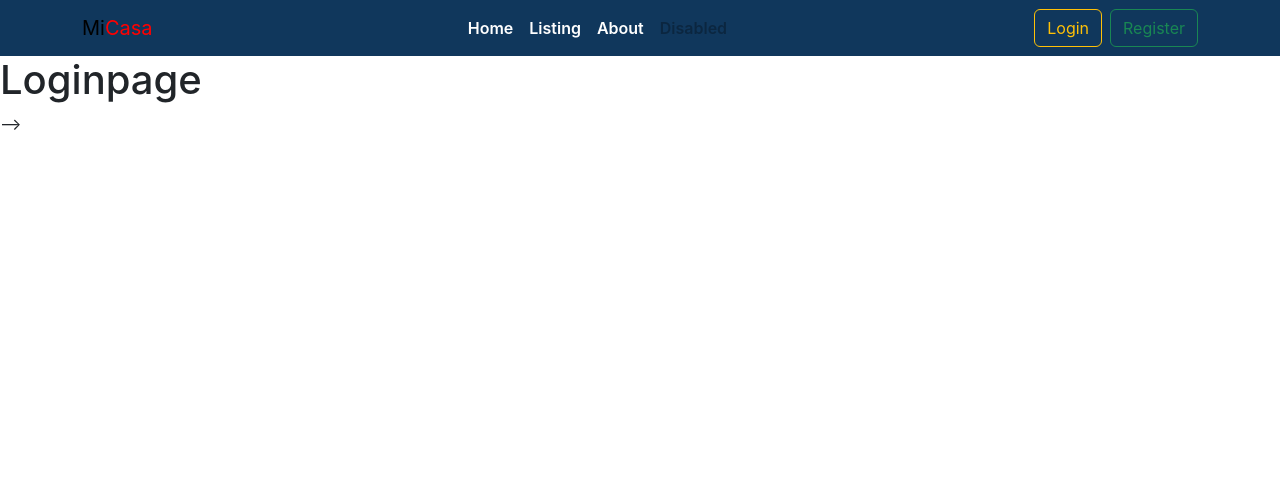
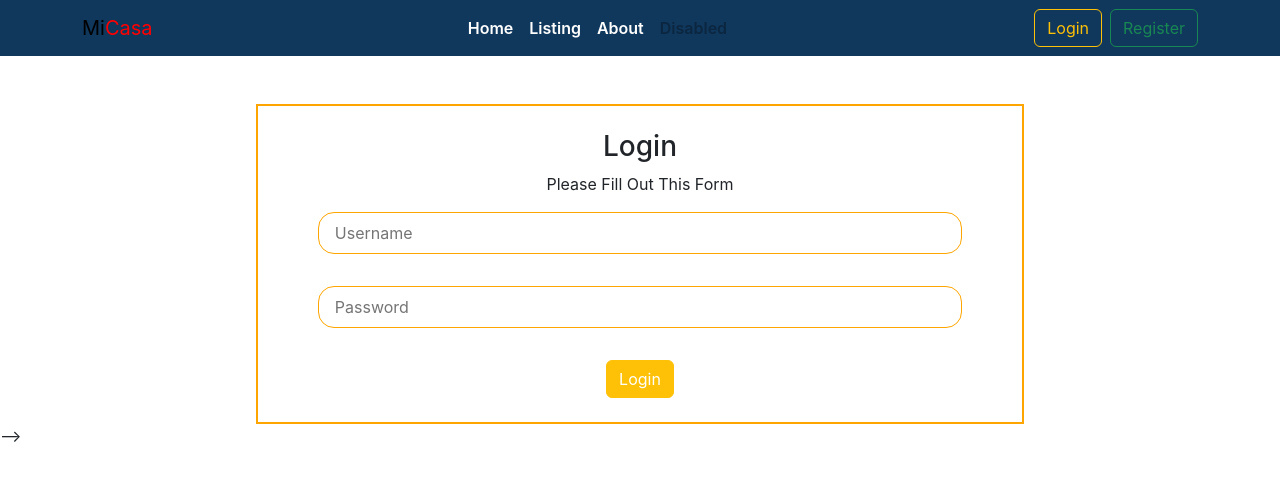
Before and after one commit to diveshthapa/first-mern-app, a React (Create React App) app: page /login in a window 1280 px wide. Shown: the top 480 px of the page. Built offline with nearby package versions, Linux system fonts and the light colour scheme.

Commit message:
routing login

```diff
--- a/src/App.js
+++ b/src/App.js
@@ -3,6 +3,8 @@ import './App.css';
 import { Navbar } from './component/Navbar';
 import Homepage from './pages/Homepage';
 import Details from './component/Home/Details';
+import Login from './component/Home/Login';
+import RegisterPage from './component/Home/RegisterPage';
 
 
 function App() {
@@ -12,8 +14,8 @@ function App() {
     <Routes>
       <Route path='/' element={<Homepage />}/>
       <Route path='/acc' element={<Details />}/>
-      <Route path='/login' element={<h1>Loginpage</h1>}/>
-      <Route path='/register' element={<h1>Register</h1>}/>
+      <Route path='/login' element={<Login />}/>
+      <Route path='/register' element={<RegisterPage/>}/>
     </Routes>
     </BrowserRouter>
   );
--- a/src/component/Home/Login.jsx
+++ b/src/component/Home/Login.jsx
@@ -26,4 +26,4 @@ const Login = () => {
     )
 }
 
-export default RegisterPage
+export default Login
```
